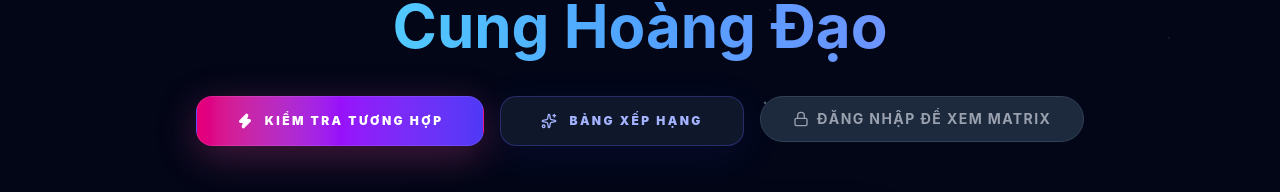
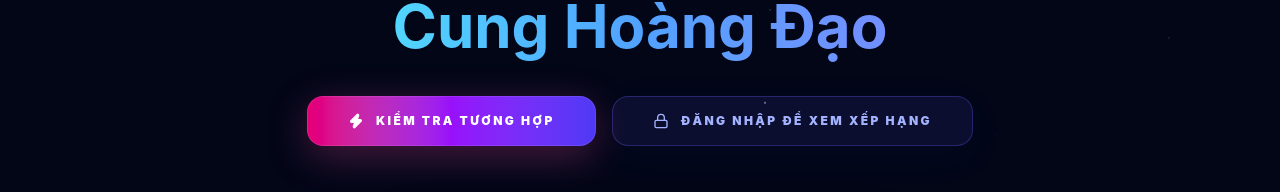
Before and after one commit to TuanDatCoder/AstroFloat, a Next.js app: page /cung-hoang-dao in a window 1280 px wide. Shown: the part 242-434 px from the top of the page. Built offline with nearby package versions, Linux system fonts and the light colour scheme; no server answers; the database is empty.

Commit message:
feat: implement ZodiacListClient component for zodiac lookup and browsing

```diff
--- a/app/cung-hoang-dao/ZodiacListClient.js
+++ b/app/cung-hoang-dao/ZodiacListClient.js
@@ -69,7 +69,7 @@ export default function ZodiacListClient({ initialData }) {
           Cung Hoàng Đạo
         </h1>
 
-        <div className="mt-8 flex flex-col sm:flex-row justify-center gap-4 px-4 relative z-20">
+        <div className="mt-8 flex flex-wrap justify-center gap-4 px-4 relative z-20">
           <Link href={ROUTES.ZODIAC_MATCH} className="w-full sm:w-auto">
             <motion.button
               whileHover={{ scale: 1.05 }}
@@ -80,6 +80,8 @@ export default function ZodiacListClient({ initialData }) {
               Kiểm Tra Tương Hợp
             </motion.button>
           </Link>
+
+          {session ? (
             <Link href={ROUTES.ZODIAC_ALL_MATCHES} className="w-full sm:w-auto">
               <motion.button
                 whileHover={{ scale: 1.05 }}
@@ -87,13 +89,18 @@ export default function ZodiacListClient({ initialData }) {
                 className="w-full px-10 py-4 rounded-2xl bg-slate-900 border border-indigo-500/30 text-indigo-300 hover:text-white font-black tracking-[0.2em] text-xs uppercase transition-all flex items-center justify-center gap-3 shadow-[0_10px_40px_rgba(79,70,229,0.1)] hover:bg-indigo-500/10"
               >
                 <Sparkles className="w-4 h-4" />
-              Bảng Xếp Hạng
+                Bảng Xếp Hạng Matrix
               </motion.button>
             </Link>
-          {!session && (
+          ) : (
             <Link href={ROUTES.LOGIN} className="w-full sm:w-auto">
-              <motion.button whileHover={{ scale: 1.05 }} whileTap={{ scale: 0.95 }} className="w-full px-8 py-3 rounded-full bg-slate-800 border border-slate-700 text-gray-400 font-bold tracking-widest text-sm uppercase transition-all flex items-center justify-center gap-2">
-                <Lock className="w-4 h-4" /> Đăng nhập để xem Matrix
+              <motion.button
+                whileHover={{ scale: 1.05 }}
+                whileTap={{ scale: 0.95 }}
+                className="w-full px-10 py-4 rounded-2xl bg-indigo-500/10 border border-indigo-500/30 text-indigo-300 hover:text-indigo-200 font-black tracking-[0.2em] text-xs uppercase transition-all flex items-center justify-center gap-3 shadow-[0_10px_40px_rgba(79,70,229,0.05)] hover:bg-indigo-500/20"
+              >
+                <Lock className="w-4 h-4" />
+                Đăng nhập để xem Xếp hạng
               </motion.button>
             </Link>
           )}
```
Lines whose indentation alone changed are shown as unchanged.
